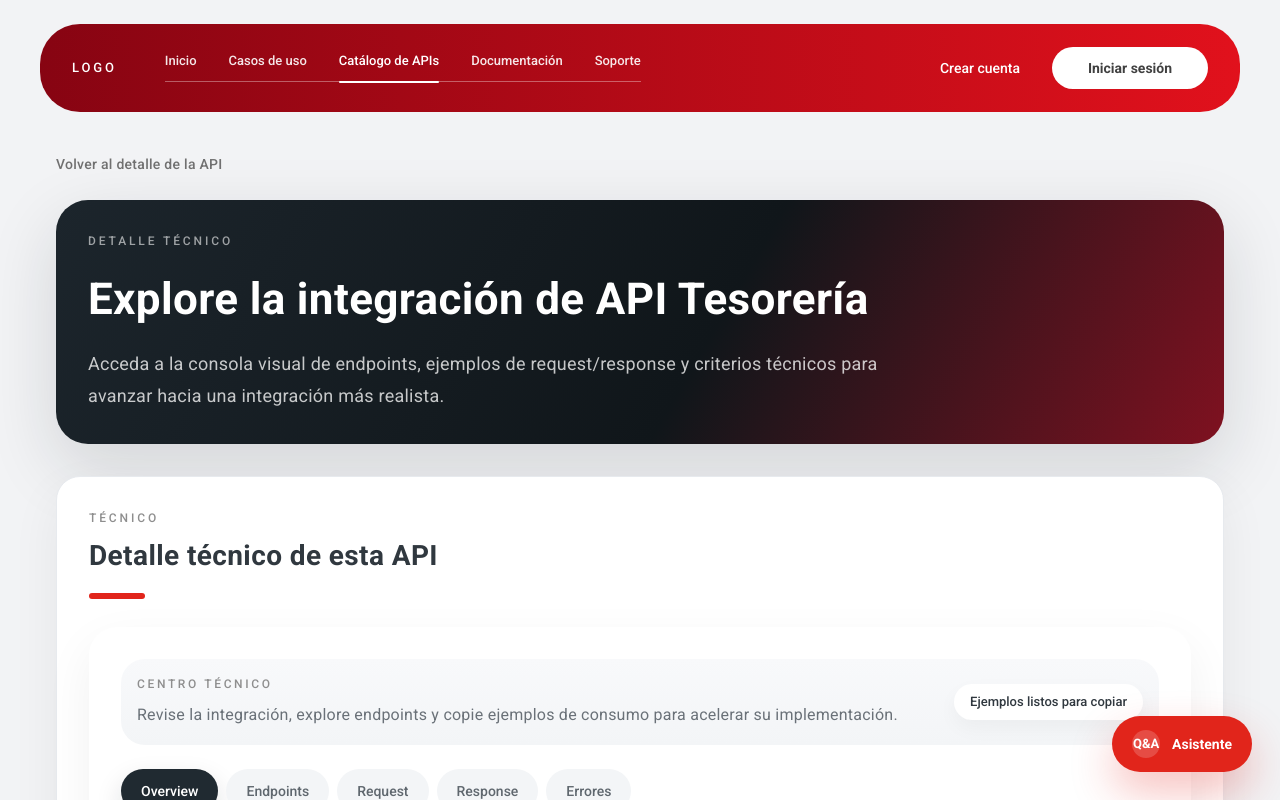
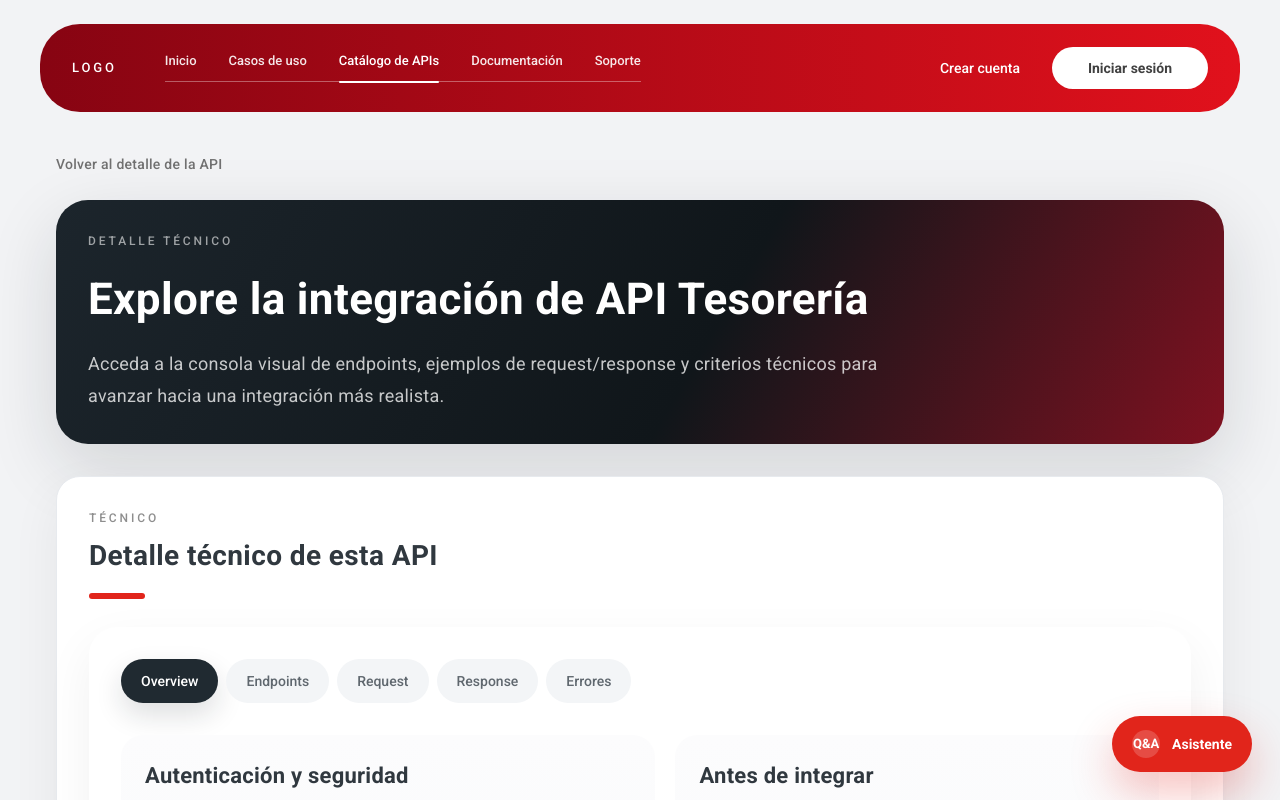
Before and after one commit to rmorataya11/portal-davivienda-mvp, a Next.js app: page /catalogo-apis/api-tesoreria/detalle-tecnico in a window 1280 px wide. Shown: the top 800 px of the page. Built offline with nearby package versions, Linux system fonts and the light colour scheme.

Commit message:
Refactor TechnicalTabs component to simplify layout by removing redundant elements; enhance tab display for improved user experience and clarity.

```diff
--- a/components/catalog/detail/technical-tabs.tsx
+++ b/components/catalog/detail/technical-tabs.tsx
@@ -84,21 +84,7 @@ export function TechnicalTabs({
 
   return (
     <div className="rounded-[28px] bg-white px-6 py-6 shadow-[0_18px_50px_rgba(20,31,37,0.06)] sm:px-8 sm:py-8">
-      <div className="rounded-[24px] bg-[linear-gradient(180deg,#F8F9FB_0%,#F3F5F7_100%)] p-4">
-        <div className="flex flex-col gap-3 lg:flex-row lg:items-center lg:justify-between">
-          <div>
-            <p className="text-[12px] font-medium uppercase tracking-[0.22em] text-[#8E8E8E]">Centro técnico</p>
-            <p className="mt-2 text-[16px] leading-7 tracking-[0.24px] text-[#6A7178]">
-              Revise la integración, explore endpoints y copie ejemplos de consumo para acelerar su implementación.
-            </p>
-          </div>
-          <span className="inline-flex items-center rounded-full bg-white px-4 py-2 text-[13px] font-medium text-[#30383F] shadow-[0_8px_20px_rgba(20,31,37,0.04)]">
-            Ejemplos listos para copiar
-          </span>
-        </div>
-      </div>
-
-      <div className="mt-6 flex flex-wrap gap-2">
+      <div className="flex flex-wrap gap-2">
         {tabs.map((tab) => {
           const isActive = tab.id === activeTab;
 
```
